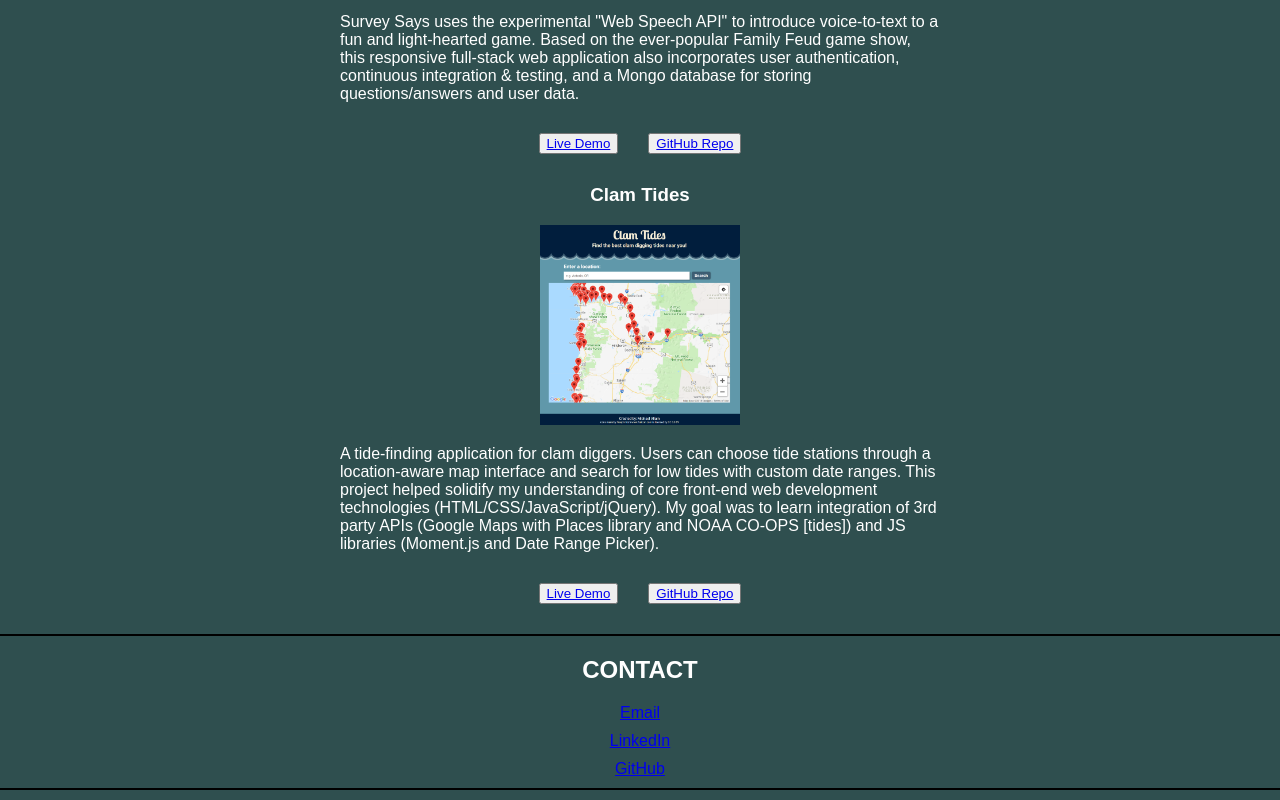
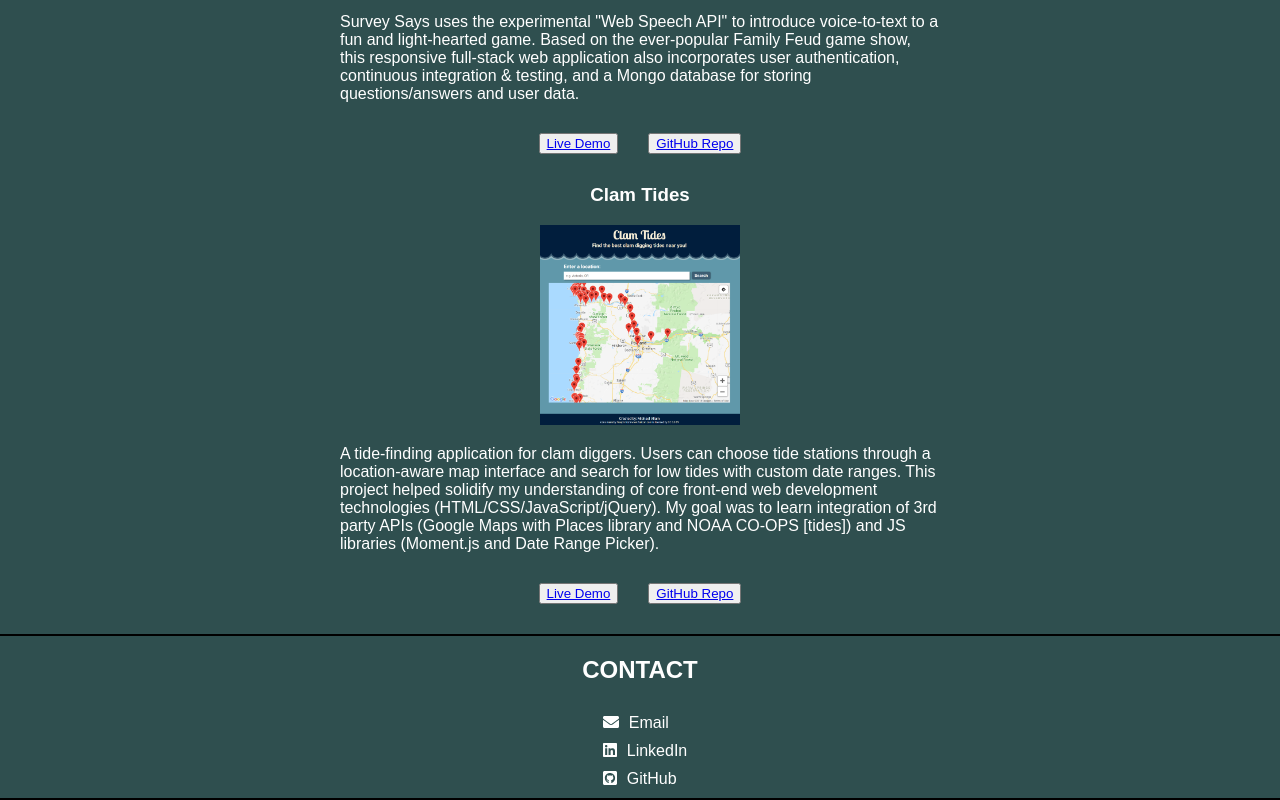
Before and after one commit to fastlain/portfolio, a React (Create React App) app: page / in a window 1280 px wide. Shown: the part 1481-2281 px from the top of the page. Built offline with nearby package versions, Linux system fonts and the light colour scheme.

Commit message:
Add contact data, icons, layout

```diff
--- a/package.json
+++ b/package.json
@@ -3,6 +3,10 @@
   "version": "0.1.0",
   "private": true,
   "dependencies": {
+    "@fortawesome/fontawesome-svg-core": "^1.2.4",
+    "@fortawesome/free-brands-svg-icons": "^5.3.1",
+    "@fortawesome/free-solid-svg-icons": "^5.3.1",
+    "@fortawesome/react-fontawesome": "^0.1.3",
     "react": "^16.5.2",
     "react-dom": "^16.5.2",
     "react-scripts": "^2.0.2"
--- a/src/Contact.js
+++ b/src/Contact.js
@@ -1,20 +1,38 @@
 import React, {Component} from 'react';
+import {FontAwesomeIcon} from '@fortawesome/react-fontawesome';
+import {faEnvelope} from '@fortawesome/free-solid-svg-icons';
+import {faLinkedin} from '@fortawesome/free-brands-svg-icons';
+import {faGithubSquare} from '@fortawesome/free-brands-svg-icons';
+
+
 import styles from './Contact.module.css';
+import data from './data/contactdata';
 
 class Contact extends Component {
     render() {
         return (
-            <section id="contact">
+            <section id="contact" className={styles.contactSection}>
                 <h2>CONTACT</h2>
-                <div className={styles.contact}>
-                    <a href="mailto:michaeldallain@gmail.com" target="_blank" rel="noopener noreferrer">Email</a>
-                </div>
-                <div className={styles.contact}>
-                    <a href="https://www.linkedin.com/in/allainm/" target="_blank" rel="noopener noreferrer">LinkedIn</a>
-                </div>
-                <div className={styles.contact}>
-                    <a href="https://github.com/fastlain" target="_blank" rel="noopener noreferrer">GitHub</a>
-                </div>
+                <ul className={styles.contactList}>
+                    <li className={styles.contact}>
+                        <a className={styles.link} href={`mailto:${data.email}?subject=Reaching%20out%20from%20your%20portfolio`} target="_blank" rel="noopener noreferrer">
+                            <FontAwesomeIcon icon={faEnvelope} className={styles.icon}/>
+                            Email
+                        </a>
+                    </li>
+                    <li className={styles.contact}>
+                        <a className={styles.link} href={data.linkedInLink} target="_blank" rel="noopener noreferrer">
+                            <FontAwesomeIcon icon={faLinkedin} className={styles.icon}/>
+                            LinkedIn
+                        </a>
+                    </li>
+                    <li className={styles.contact}>
+                        <a className={styles.link} href={data.gitHubLink}target="_blank" rel="noopener noreferrer">
+                            <FontAwesomeIcon icon={faGithubSquare} className={styles.icon}/>
+                            GitHub
+                        </a>
+                    </li>
+                </ul>
             </section>
         );
     }
--- a/src/Contact.module.css
+++ b/src/Contact.module.css
@@ -1,4 +1,28 @@
+.contactSection {
+    text-align: center;
+}
+
+.contactList {
+    text-align: left;
+    display: inline-block;
+    margin: 0;
+    padding: 0;
+}
+
 .contact {
-    text-align: center;
-    margin: 10px;
+    margin: 10px auto;
+    list-style: none;
 }
+
+.link {
+    color: white;
+    text-decoration: none;
+}
+
+.link:hover {
+    text-decoration: underline;
+}
+
+.icon {
+    margin: 0 10px;
+}
--- /dev/null
+++ b/src/data/contactdata.js
@@ -0,0 +1,9 @@
+// This file contains contact information to be imported by React components
+
+const contactdata = {
+    email: "michaeldallain@gmail.com",
+    linkedInLink: "https://www.linkedin.com/in/allainm/",
+    gitHubLink: "https://github.com/fastlain"
+}
+
+export default contactdata;
```
Also changed, not shown: 1 other file (tests, documents, lock files or other folders).
